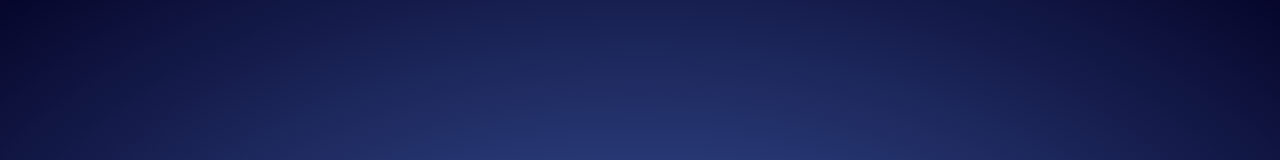
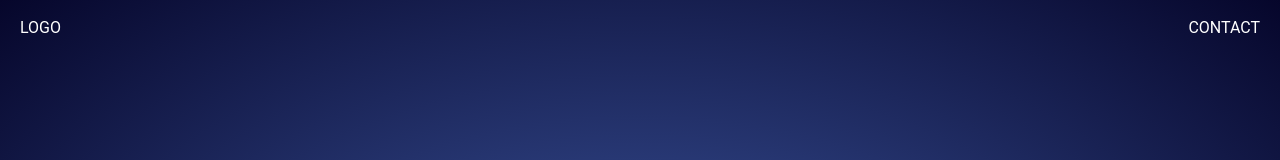
Before and after one commit to ASINNV/ams_bundle_tool, a React (Create React App) app: page / in a window 1280 px wide. Shown: the top 160 px of the page. Built offline with nearby package versions, Linux system fonts and the light colour scheme.

Commit message:
revert app.js file to version just before I accidentally erased everything

```diff
--- a/src/App.js
+++ b/src/App.js
@@ -8,12 +8,20 @@ import ClientInfo from "./Components/ClientInfo";
 
 
 class App extends Component {
-
+  componentDidMount() {
+    // let stream = document.getElementById('stream');
+    // stream.style.transform = 'translateY(46.8%)';
+  }
   render() {
     return (
       <Router>
-        <div id="body-double">
+        <div id="foundation">
+          <div className="foundation-header">
+            <p>LOGO</p>
+            <p className="text-buttons">CONTACT</p>
+          </div>
           <Route exact path="/" component={ClientInfo} />
+          {/*<span className="center-point" />*/}
         </div>
       </Router>
     );
@@ -23,7 +31,8 @@ class App extends Component {
 const mapStateToProps = (state) => {
   return {
     client: state.clientReducer,
-    project: state.projectReducer
+    project: state.projectReducer,
+    question: state.questionReducer
   };
 };
 
```
